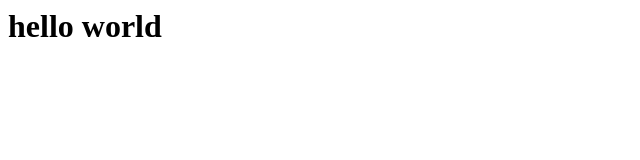
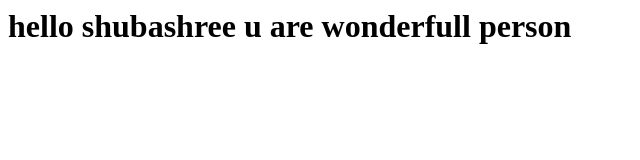
Before and after one commit to nikhilnamaji/july13, a plain HTML site: page index.html in a window 1280 px wide. Shown: the whole page, without its empty margins (0-640 px from the left). Drawn offline with Linux system fonts and the light colour scheme.

Commit message:
Update index.html

```diff
--- a/index.html
+++ b/index.html
@@ -1,5 +1,5 @@
 <html>
 <body>
-<h1> hello world </h1>
+<h1> hello shubashree u are wonderfull person </h1>
 </html>
 </body>
```
